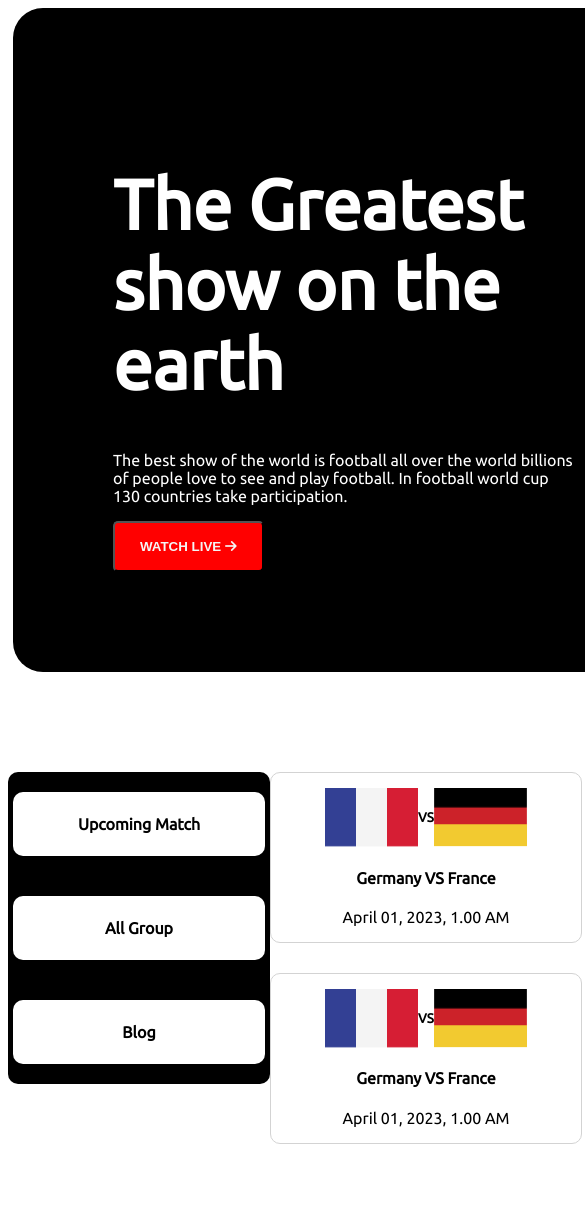
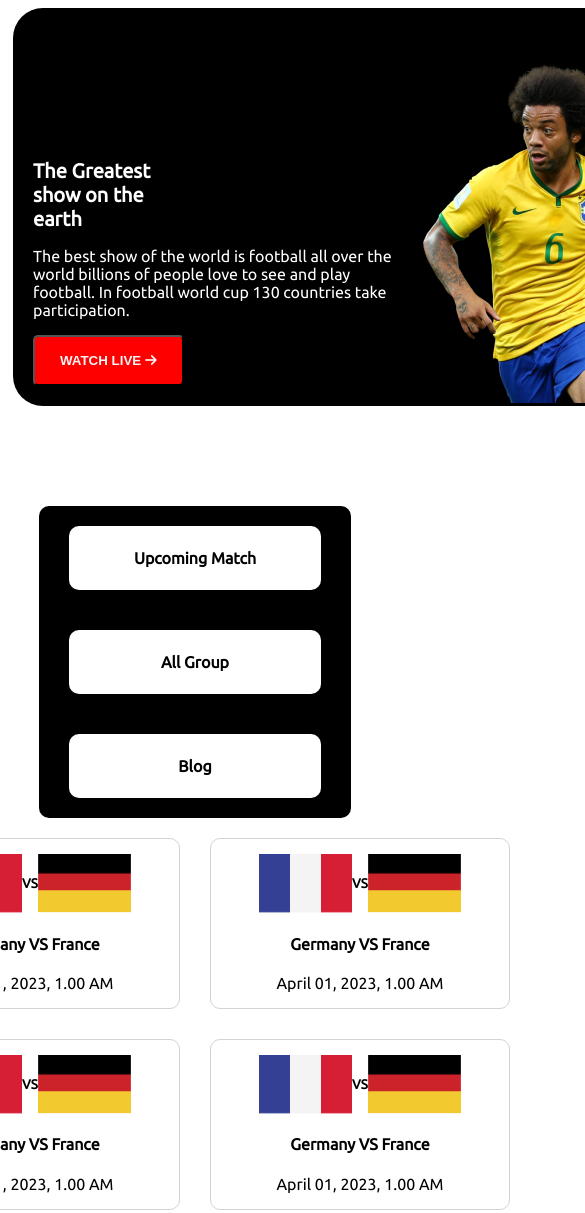
Before and after one commit to zami26/2nd-assignment, a plain HTML site: page second-index.html in a window 390 px wide. Shown: the top 1213 px of the page, 585 px wide, since content can reach past the window. Drawn offline with Linux system fonts and the light colour scheme.

Commit message:
responsive for tab

```diff
--- a/css/second-style.css
+++ b/css/second-style.css
@@ -13,3 +13,24 @@
 .upcoming-text {
     text-align: center;
 }
+
+/* responsiveness for tab.. */
+@media screen and (max-width:820px) {
+    .main-sec {
+        display: grid;
+        grid-template-columns: repeat(1, 300px);
+
+        width: 100%;
+        justify-items: center;
+    }
+
+    .blog-items {
+        margin-top: 20px;
+        display: grid;
+        grid-template-columns: repeat(2, 300px);
+    }
+
+    #blog-btn {
+        visibility: visible;
+    }
+}
--- a/css/style.css
+++ b/css/style.css
@@ -7,7 +7,7 @@ body {
     grid-template-columns: repeat(2, 50%);
     align-items: flex-end;
     background-color: black;
-    width: 1321px;
+    width: 100%;
     height: 664px;
     border-radius: 30px;
     margin-left: 5px;
@@ -113,6 +113,11 @@ body {
     gap: 30px;
 }
 
+#blog-btn {
+    margin-top: 50px;
+    visibility: hidden;
+}
+
 /* footer section */
 .footer {
     height: 344px;
@@ -151,3 +156,55 @@ hr {
 
     margin-top: 100px;
 }
+
+/* responsiveness for tab.. */
+@media screen and (max-width:820px) {
+    .header-div {
+        display: grid;
+        grid-template-columns: repeat(2, 50%);
+        align-items: flex-end;
+        background-color: black;
+        width: 100%;
+    }
+
+    .header-div {
+        width: 820px;
+        height: 398px;
+    }
+
+    #heading {
+        color: white;
+        font-size: 20px;
+
+    }
+
+    .text-side {
+        margin: 20px;
+    }
+
+    #head-img {
+        height: 340px;
+        width: 323px;
+    }
+
+    .main-sec {
+        display: grid;
+        grid-template-columns: repeat(1, 300px);
+        justify-items: center;
+        width: 100%;
+    }
+
+    .blog-items {
+        margin-top: 20px;
+        display: grid;
+        grid-template-columns: repeat(2, 300px);
+    }
+
+    #blog-btn {
+        visibility: visible;
+    }
+
+    hr {
+        width: 780px;
+    }
+}
--- a/second-index.html
+++ b/second-index.html
@@ -122,6 +122,7 @@
 
 
     </section>
+    <button id="blog-btn" class="button">View all</button>
     <!-- main section ended -->
 
     <!-- footer started -->
```
Also changed, not shown: index.html (+1 -0 lines).
